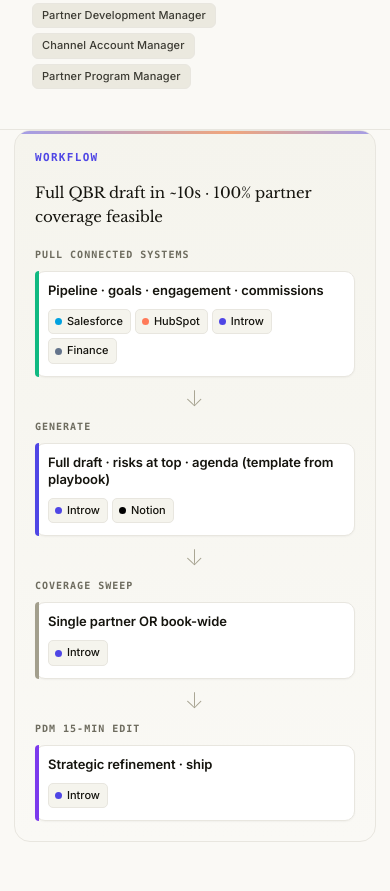
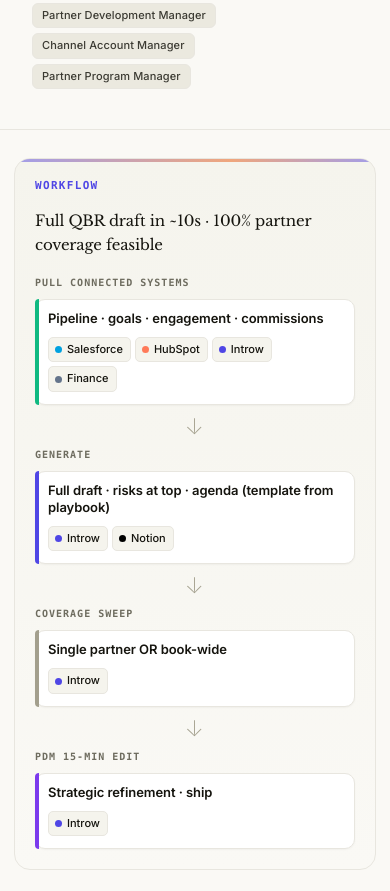
Before and after one commit to svandenhende-introw/introw-agentic-ai-use-cases, a plain HTML site: page blog/skills/vendor-qbr-prep.html in a window 390 px wide. Shown: the part 970-1861 px from the top of the page. Drawn offline with nearby package versions, Linux system fonts and the light colour scheme.

Commit message:
fix: skill page spacing

```diff
--- a/blog/assets/blog.css
+++ b/blog/assets/blog.css
@@ -1480,8 +1480,8 @@ footer.site-footer {
 .skill-visual-wrap {
   max-width: 980px;
   margin: 0 auto;
-  padding: 0 32px;
+  padding: 40px 32px 0;
 }
 @media (max-width: 700px) {
-  .skill-visual-wrap { padding: 0 14px; }
+  .skill-visual-wrap { padding: 28px 14px 0; }
 }
```
